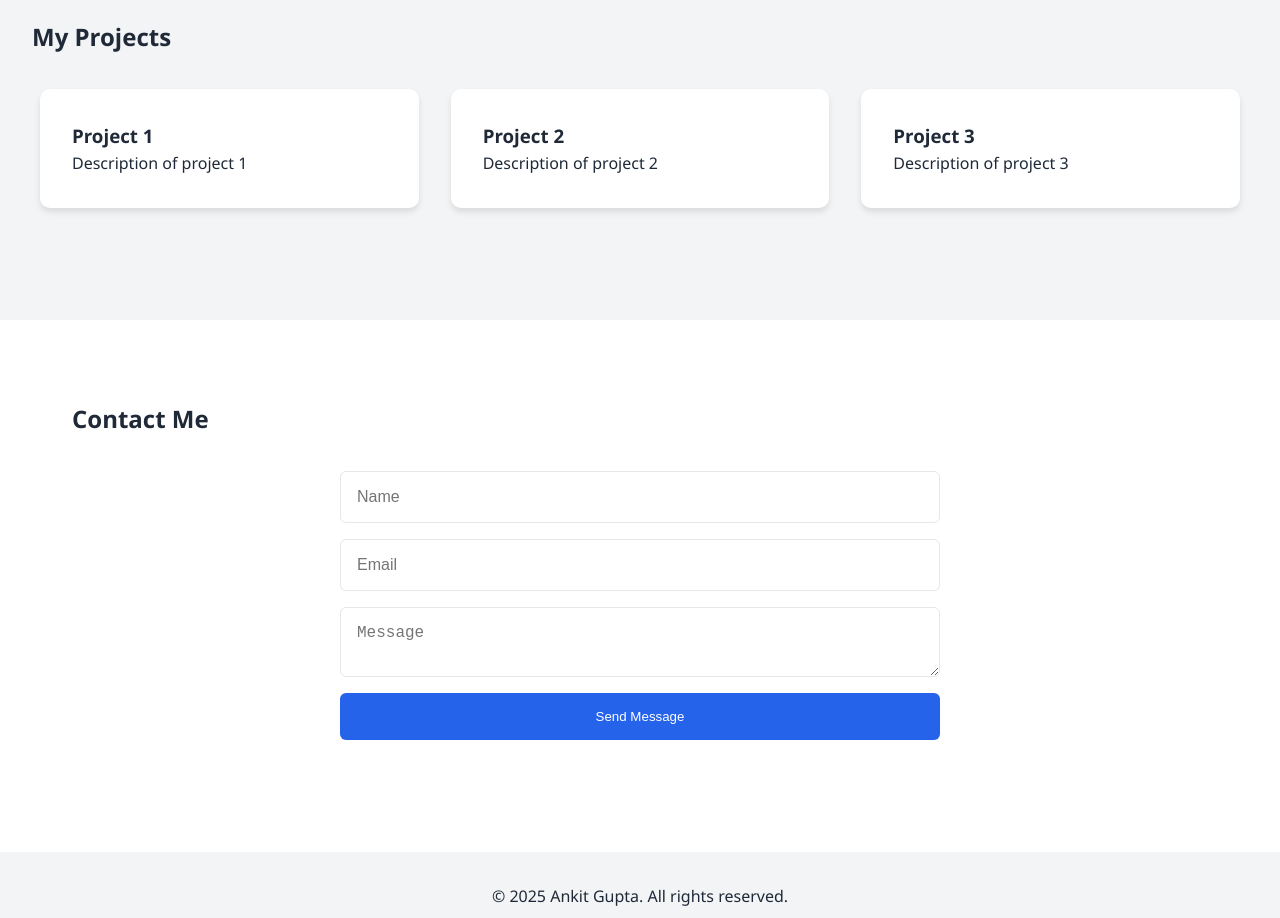
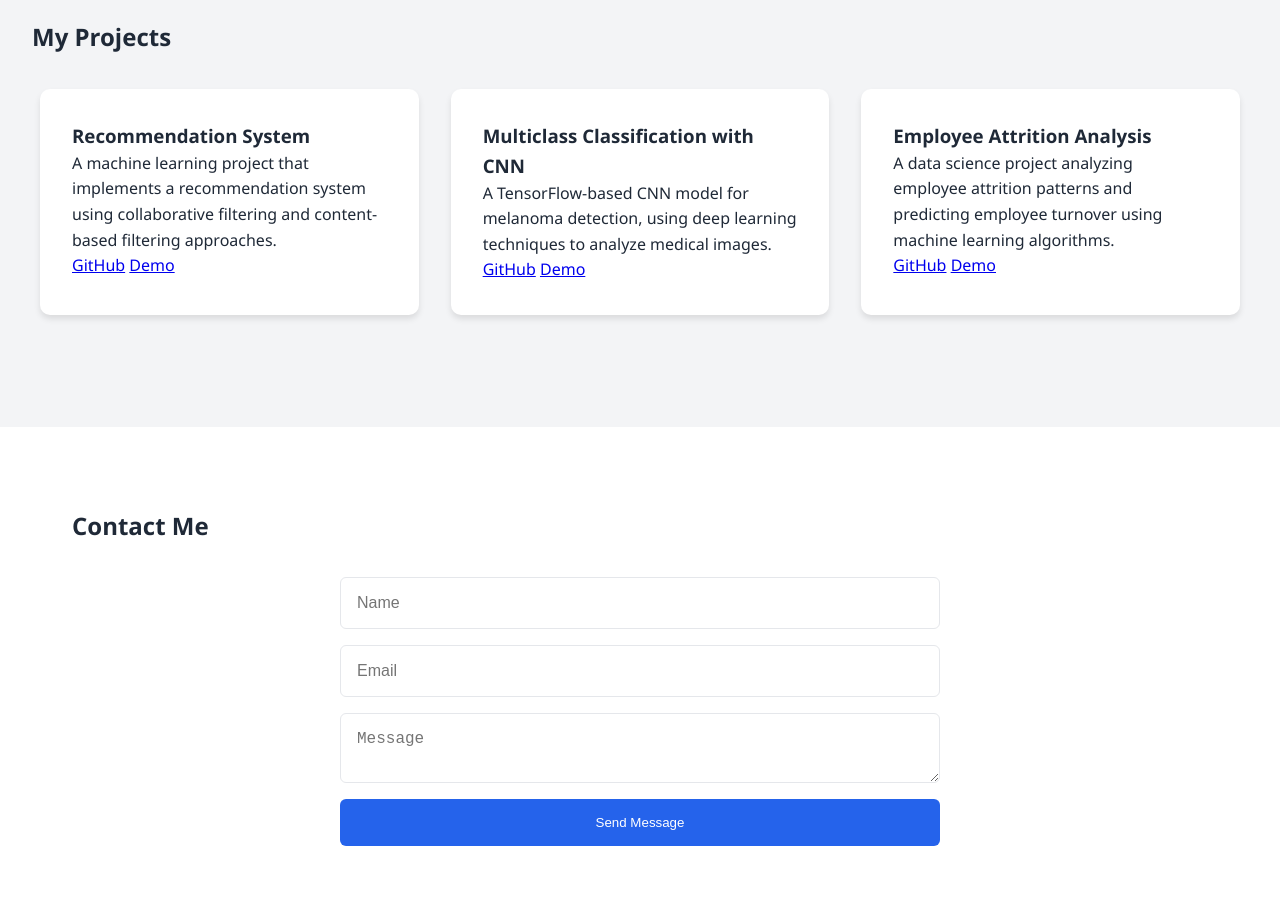
Before and after one commit to hcankit/personal-website, a plain HTML site: page index.html in a window 1280 px wide. Shown: the part 1360-2278 px from the top of the page. Drawn offline with Linux system fonts and the light colour scheme.

Commit message:
Update projects section with real GitHub repositories

```diff
--- a/index.html
+++ b/index.html
@@ -56,16 +56,28 @@
         <h2>My Projects</h2>
         <div class="project-grid">
             <div class="project-card">
-                <h3>Project 1</h3>
-                <p>Description of project 1</p>
+                <h3>Recommendation System</h3>
+                <p>A machine learning project that implements a recommendation system using collaborative filtering and content-based filtering approaches.</p>
+                <div class="project-links">
+                    <a href="https://github.com/hcankit/recommendation_system" class="btn small-btn">GitHub</a>
+                    <a href="https://hcankit.github.io/recommendation_system" class="btn small-btn">Demo</a>
+                </div>
             </div>
             <div class="project-card">
-                <h3>Project 2</h3>
-                <p>Description of project 2</p>
+                <h3>Multiclass Classification with CNN</h3>
+                <p>A TensorFlow-based CNN model for melanoma detection, using deep learning techniques to analyze medical images.</p>
+                <div class="project-links">
+                    <a href="https://github.com/hcankit/multiclass-classification-model-using-a-CNN-in-tensorflow" class="btn small-btn">GitHub</a>
+                    <a href="https://hcankit.github.io/multiclass-classification-model-using-a-CNN-in-tensorflow" class="btn small-btn">Demo</a>
+                </div>
             </div>
             <div class="project-card">
-                <h3>Project 3</h3>
-                <p>Description of project 3</p>
+                <h3>Employee Attrition Analysis</h3>
+                <p>A data science project analyzing employee attrition patterns and predicting employee turnover using machine learning algorithms.</p>
+                <div class="project-links">
+                    <a href="https://github.com/hcankit/employee_attrition_project" class="btn small-btn">GitHub</a>
+                    <a href="https://hcankit.github.io/employee_attrition_project" class="btn small-btn">Demo</a>
+                </div>
             </div>
         </div>
     </section>
```
